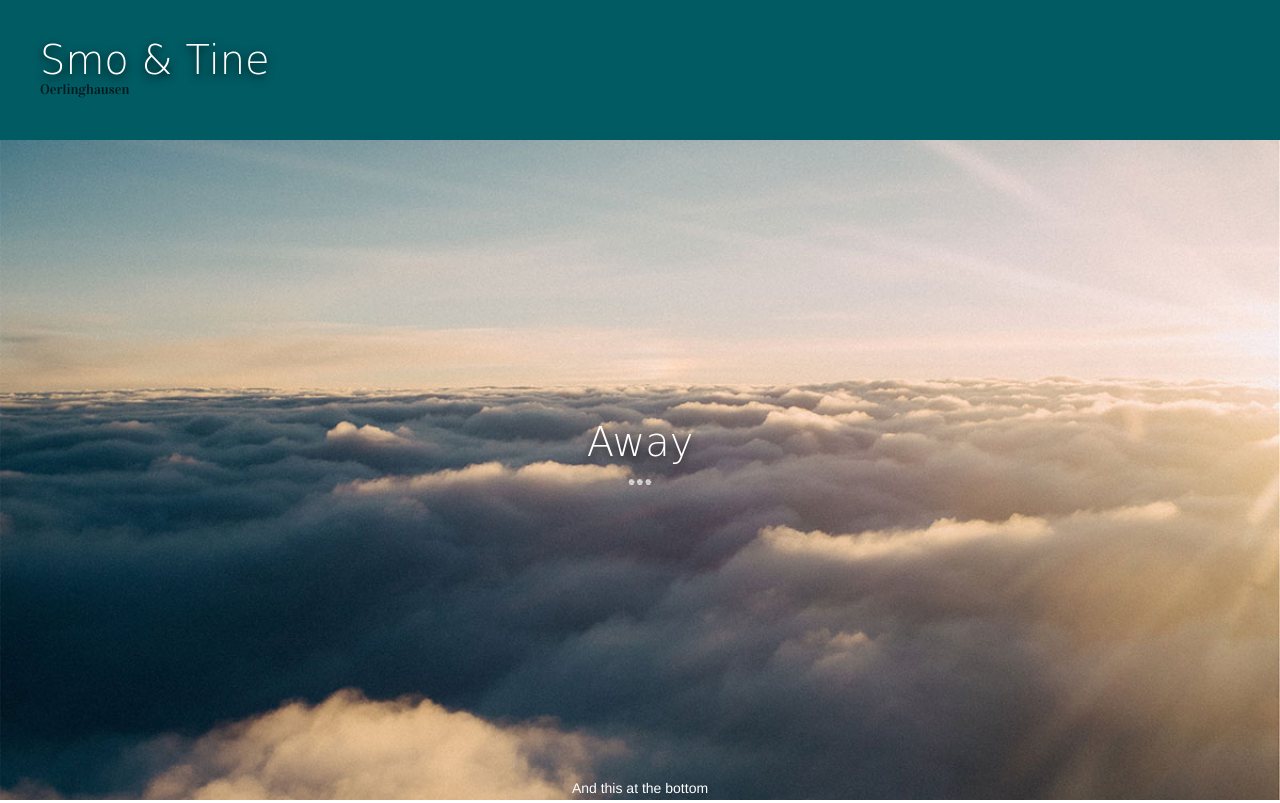
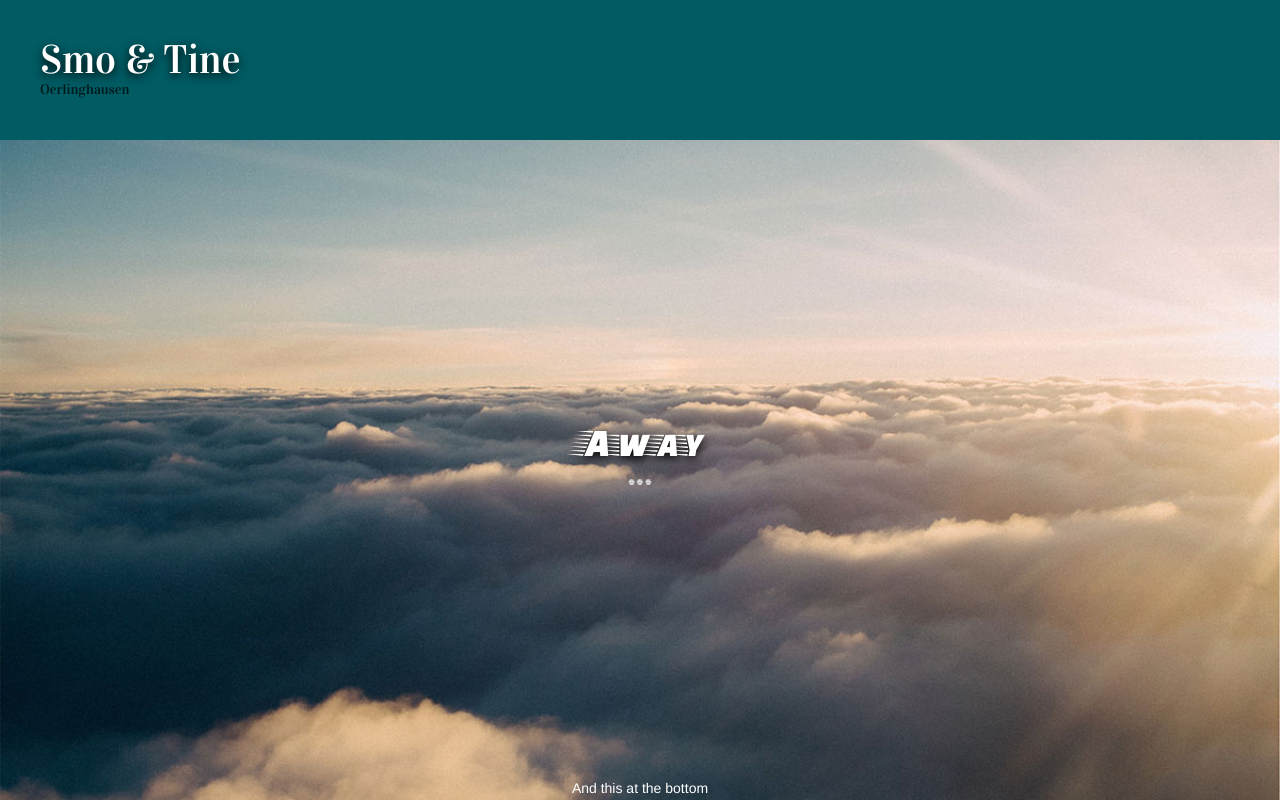
Before and after one commit to smotine/smotine.github.io, a website: page index.html in a window 1280 px wide. Shown: the top 803 px of the page. Drawn offline with nearby package versions, Linux system fonts and the light colour scheme.

Commit message:
new logo font

```diff
--- a/css/styles.css
+++ b/css/styles.css
@@ -1 +1 @@
-h3{font-family:'Faster One',cursive}h4{font-family:'Special Elite',cursive}.logo h3{margin:0!important}.logo p{font-family:Vidaloka,serif;color:#00191c}.hero-body .title{text-shadow:0 3px 10px #000}.header{background-color:#005b63}.big-picture{background-image:url(../imgs/clouds.jpg);background-size:cover}
+h3{font-family:'Faster One',cursive}h4{font-family:'Special Elite',cursive}.logo h3,.logo p{margin:0!important;font-family:Vidaloka,serif;color:#00191c}.hero-body .title{text-shadow:0 3px 10px #000}.header{background-color:#005b63}.big-picture{background-image:url(../imgs/clouds.jpg);background-size:cover}
--- a/index.html
+++ b/index.html
@@ -9,7 +9,7 @@
     <meta name="description" content="Smo Website">
     <link rel="stylesheet" href="css/bulma.css">
     <link rel="stylesheet" href="css/styles.css">
-    <link href="https://fonts.googleapis.com/css?family=Vidaloka|Special+Elite" rel="stylesheet">
+    <link href="https://fonts.googleapis.com/css?family=Faster+One|Vidaloka|Special+Elite" rel="stylesheet">
     <link rel="stylesheet" href="https://maxcdn.bootstrapcdn.com/font-awesome/4.5.0/css/font-awesome.min.css">
     <link rel="icon" type="image/png" sizes="32x32" href="imgs/favicon/favicon-32x32.png">
     <link rel="icon" type="image/png" sizes="96x96" href="imgs/favicon/favicon-96x96.png">
```
